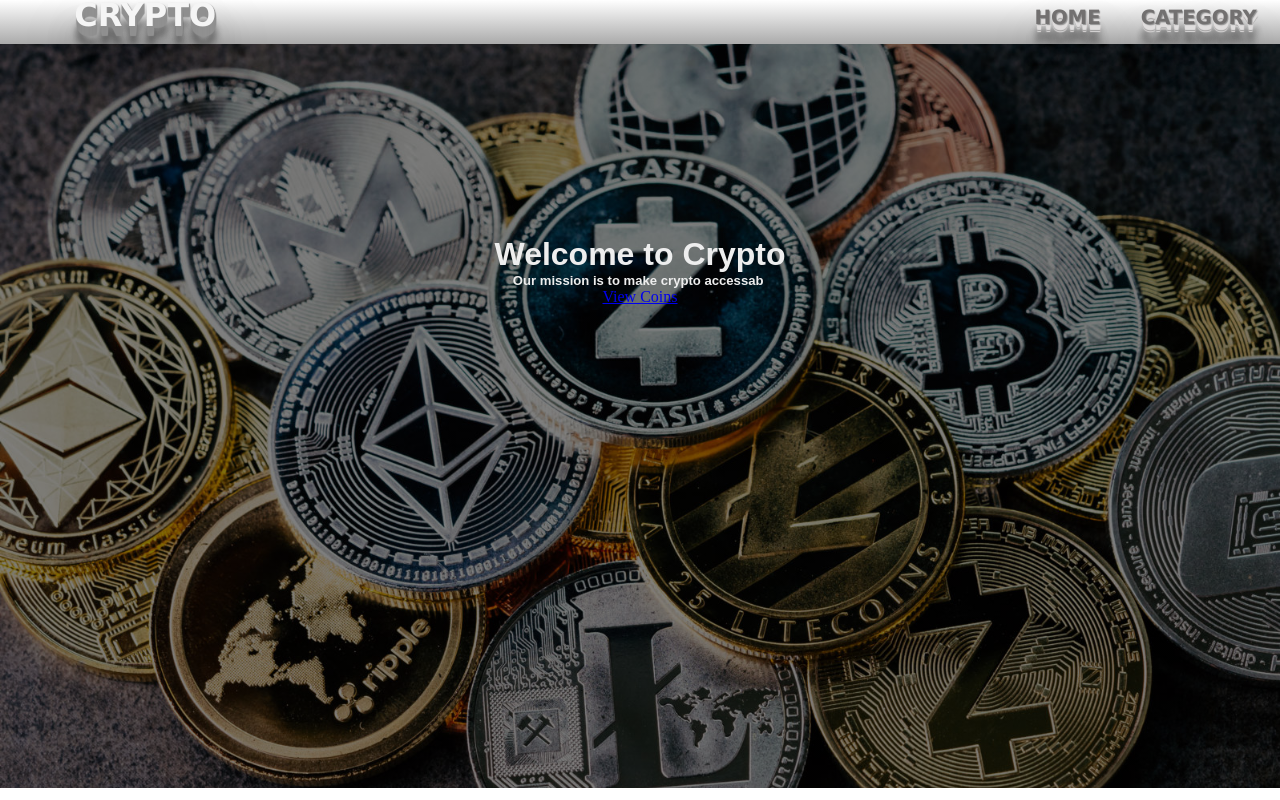
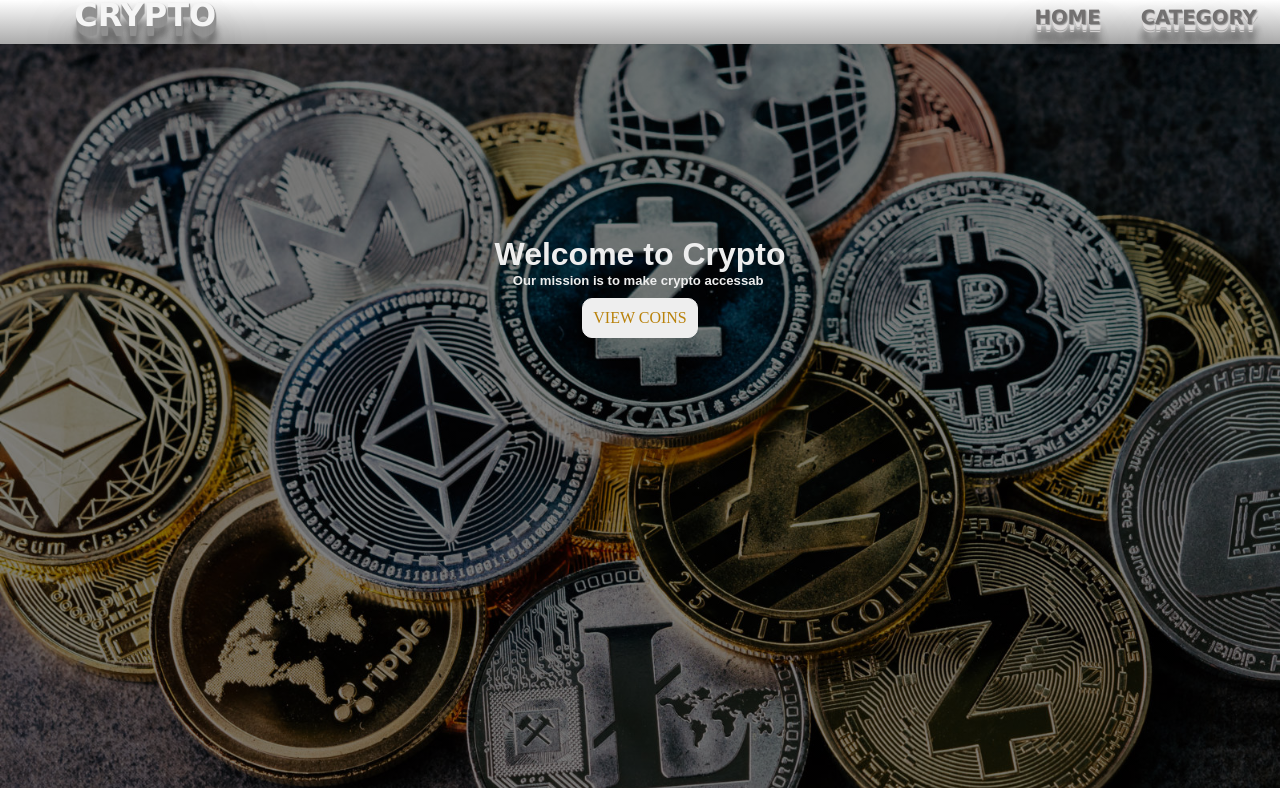
Before and after one commit to keneogu/crypto-catalogue, a React (Create React App) app: page / in a window 1280 px wide. Built offline with nearby package versions, Linux system fonts and the light colour scheme.

Commit message:
Add view coins button style

```diff
--- a/src/styles/Home.css
+++ b/src/styles/Home.css
@@ -27,3 +27,17 @@
   font-family: Arial, Helvetica, sans-serif;
   font-size: 0.82rem;
 }
+
+.view-coins {
+  border: 1px solid #eee;
+	border-radius: 10px;
+	padding: 10px;
+  background-color: #eee;
+  margin-top: 10px;
+}
+
+.view-coins a {
+  text-decoration: none;
+  text-transform: uppercase;
+  color: rgb(185, 130, 11);
+}
```
